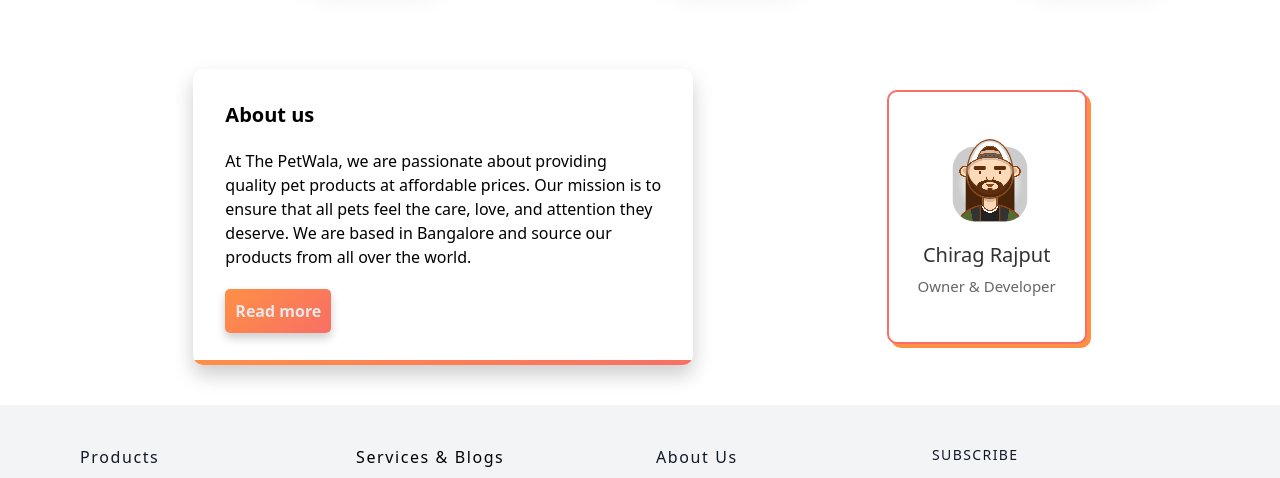
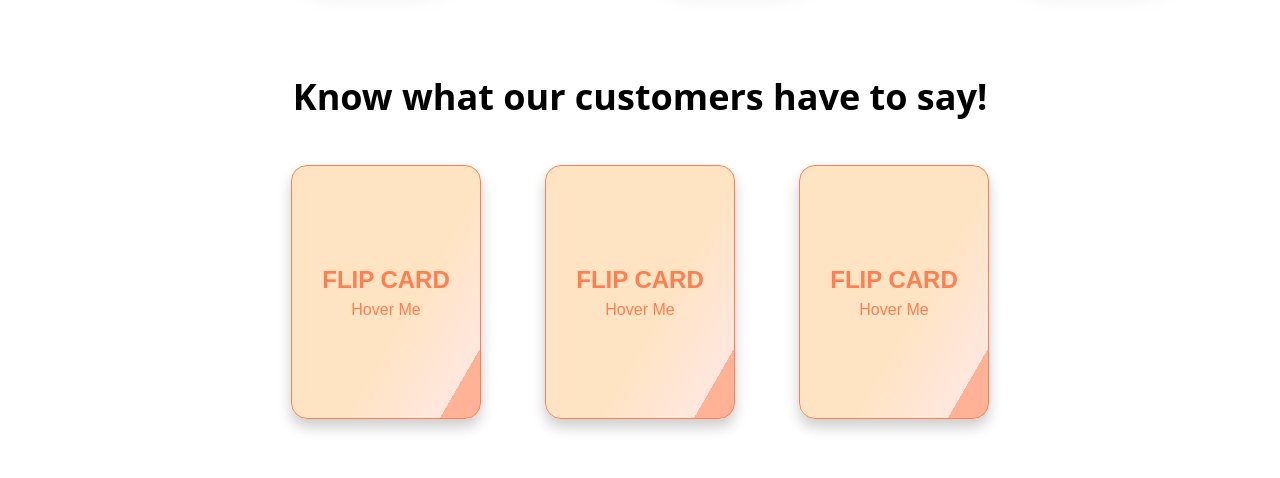
Before and after one commit to Chirag2203/ThePetwala_EcommerceWebsite, a plain HTML site: page index.html in a window 1280 px wide. Shown: the part 2794-3272 px from the top of the page. Drawn offline with nearby package versions, Linux system fonts and the light colour scheme.

Commit message:
Updated Testimony Page

```diff
--- /dev/null
+++ b/css/tm.css
@@ -0,0 +1,54 @@
+.flip-card {
+    background-color: transparent;
+    width: 190px;
+    height: 254px;
+    perspective: 1000px;
+    font-family: sans-serif;
+  }
+
+  .f-title {
+    font-size: 1.5em;
+    font-weight: 900;
+    text-align: center;
+    margin: 0;
+  }
+
+  .flip-card-inner {
+    position: relative;
+    width: 100%;
+    height: 100%;
+    text-align: center;
+    transition: transform 0.8s;
+    transform-style: preserve-3d;
+  }
+
+  .flip-card:hover .flip-card-inner {
+    transform: rotateY(180deg);
+  }
+
+  .flip-card-front, .flip-card-back {
+    box-shadow: 0 8px 14px 0 rgba(0,0,0,0.2);
+    position: absolute;
+    display: flex;
+    flex-direction: column;
+    justify-content: center;
+    width: 100%;
+    height: 100%;
+    -webkit-backface-visibility: hidden;
+    backface-visibility: hidden;
+    border: 1px solid coral;
+    border-radius: 1rem;
+  }
+
+  .flip-card-front {
+    background: linear-gradient(120deg, bisque 60%, rgb(255, 231, 222) 88%,
+       rgb(255, 211, 195) 40%, rgba(255, 127, 80, 0.603) 48%);
+    color: coral;
+  }
+
+  .flip-card-back {
+    background: linear-gradient(120deg, rgb(255, 174, 145) 30%, coral 88%,
+       bisque 40%, rgb(255, 185, 160) 78%);
+    color: white;
+    transform: rotateY(180deg);
+  }
--- a/index.html
+++ b/index.html
@@ -13,6 +13,7 @@
   <link rel="stylesheet" href="css/ser-card.css">
   <link rel="stylesheet" href="css/aboutus.css">
   <link rel="stylesheet" href="css/ownercard.css">
+  <link rel="stylesheet" href="css/tm.css">
   <script defer src="index.js"></script>
   <title>Petwala</title>
 </head>
@@ -309,12 +310,59 @@
   </div>
 </section>
 
+  <!--Testiomonies-->
+  <!--Uses tm.css-->
+  <section class="flex flex-col justify-center items-center mt-12">
+    <div class="text-4xl font-semibold">Know what our customers have to say!</div>
+    <div class="flex flex-wrap  justify-center gap-16 mt-12 items-center ">
 
+      <div class="flip-card ">
+        <div class="flip-card-inner">
+            <div class="flip-card-front">
+                <p class="f-title">FLIP CARD</p>
+                <p>Hover Me</p>
+            </div>
+            <div class="flip-card-back">
+                <p class="f-title">BACK</p>
+                <p>Leave Me</p>
+            </div>
+        </div>
+      </div>
+      <div class="flip-card ">
+        <div class="flip-card-inner">
+            <div class="flip-card-front">
+                <p class="f-title">FLIP CARD</p>
+                <p>Hover Me</p>
+            </div>
+            <div class="flip-card-back">
+                <p class="f-title">BACK</p>
+                <p>Leave Me</p>
+            </div>
+        </div>
+      </div>
+      <div class="flip-card ">
+        <div class="flip-card-inner">
+            <div class="flip-card-front">
+                <p class="f-title">FLIP CARD</p>
+                <p>Hover Me</p>
+            </div>
+            <div class="flip-card-back">
+                <p class="f-title">BACK</p>
+                <p>Leave Me</p>
+            </div>
+        </div>
+      </div>
+
+
+
+      </div>
+
+  </section>
 
   <!--About us-->
   <!--uses aboutus.css ownercard.css-->
-  <section>
-    <div class="container flex justify-evenly mt-5 pt-5 items-center">
+  <section class="mt-12 mb-12">
+    <div class="container flex justify-center gap-24 mt-5 pt-5 items-center">
       <div class="about-card " >
         <div class="about-content">
           <p class="text-xl font-semibold">About us</p>
@@ -346,6 +394,7 @@
   </div>
 
   </section>
+
 
 
 
```
